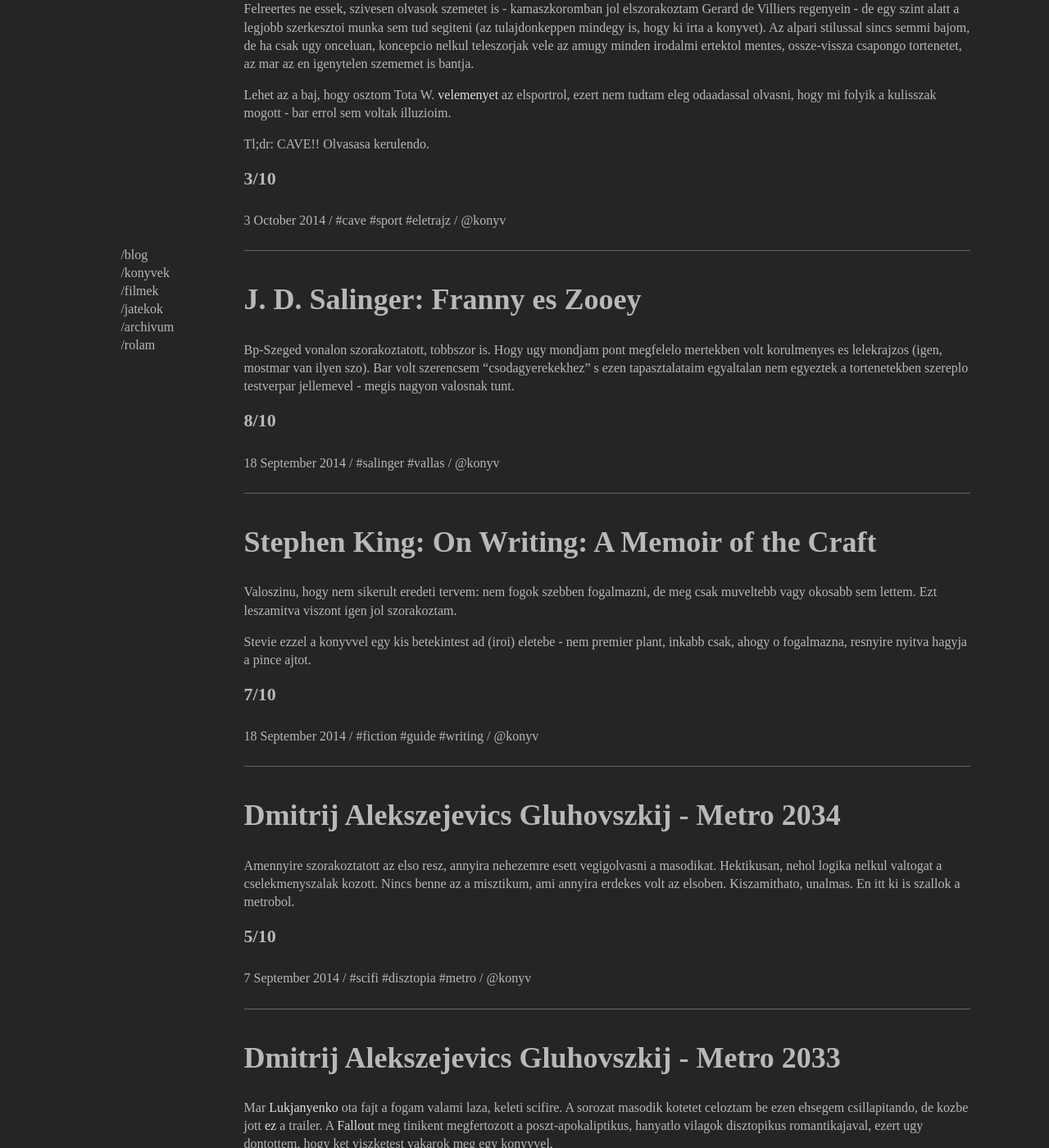
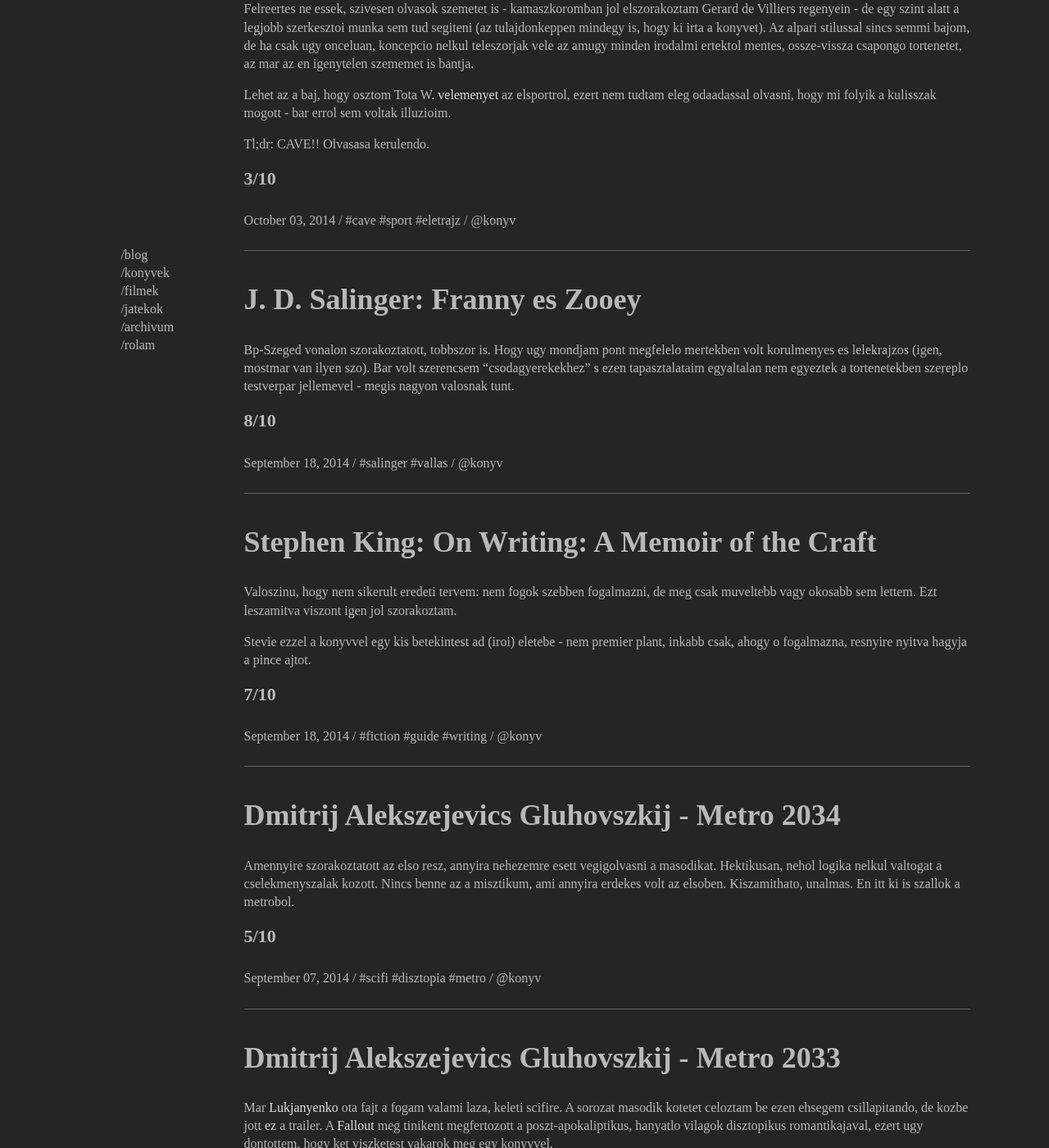
Before and after one commit to 4p3/4p3.github.io, a Jekyll site: the page built from konyvek.html, in a window 1280 px wide and 1400 px high, scrolled down 1508 px. Shown: the whole window at 82% size. Built offline with Jekyll 4.4.1, drawn with Linux system fonts in a browser that asks for light colours; Markdown is read by kramdown in place of the engine named in the settings; some of the changed text lies outside the part shown.

Commit message:
fixd date

```diff
--- a/archivum.html
+++ b/archivum.html
@@ -8,7 +8,7 @@
     	<div class="post-content">
         	<ul>
 			{% for post in site.posts %}
-        	<li><a href="{{ post.url }}">//{{ post.date | date: "%-d %B %Y" }}/{{ post.title }}</a></li>
+        	<li><a href="{{ post.url }}">//{{ post.date | date: "%Y-%m-%d" }}  /  {{ post.title }}</a></li>
 			{% endfor %}
 			</ul>
       </div>
--- a/filmek.html
+++ b/filmek.html
@@ -9,7 +9,7 @@
       <div class="post-content">
         {{ post.content }}
       </div>
-      <p class="post-footer">{{ post.date | date: "%-d %B %Y" }} / {% for tag in post.tags %}#{{ tag }} {% endfor %} / {% for category in post.categories %} @{{ category }} {% endfor %}</p>
+      <p class="post-footer">{{ post.date | date: '%B %d, %Y' }} / {% for tag in post.tags %}#{{ tag }} {% endfor %} / {% for category in post.categories %} @{{ category }} {% endfor %}</p>
       <div class="post-end"></div>
     </div>
 {% endfor %}
--- a/jatekok.html
+++ b/jatekok.html
@@ -9,7 +9,7 @@
       <div class="post-content">
         {{ post.content }}
       </div>
-      <p class="post-footer">{{ post.date | date: "%-d %B %Y" }} / {% for tag in post.tags %}#{{ tag }} {% endfor %} / {% for category in post.categories %} @{{ category }} {% endfor %}</p>
+      <p class="post-footer">{{ post.date | date: '%B %d, %Y' }} / {% for tag in post.tags %}#{{ tag }} {% endfor %} / {% for category in post.categories %} @{{ category }} {% endfor %}</p>
       <div class="post-end"></div>
     </div>
 {% endfor %}
--- a/konyvek.html
+++ b/konyvek.html
@@ -9,7 +9,7 @@
       <div class="post-content">
         {{ post.content }}
       </div>
-      <p class="post-footer">{{ post.date | date: "%-d %B %Y" }} / {% for tag in post.tags %}#{{ tag }} {% endfor %} / {% for category in post.categories %} @{{ category }} {% endfor %}</p>
+      <p class="post-footer">{{ post.date | date: '%B %d, %Y' }} / {% for tag in post.tags %}#{{ tag }} {% endfor %} / {% for category in post.categories %} @{{ category }} {% endfor %}</p>
       <div class="post-end"></div>
     </div>
 {% endfor %}
```
